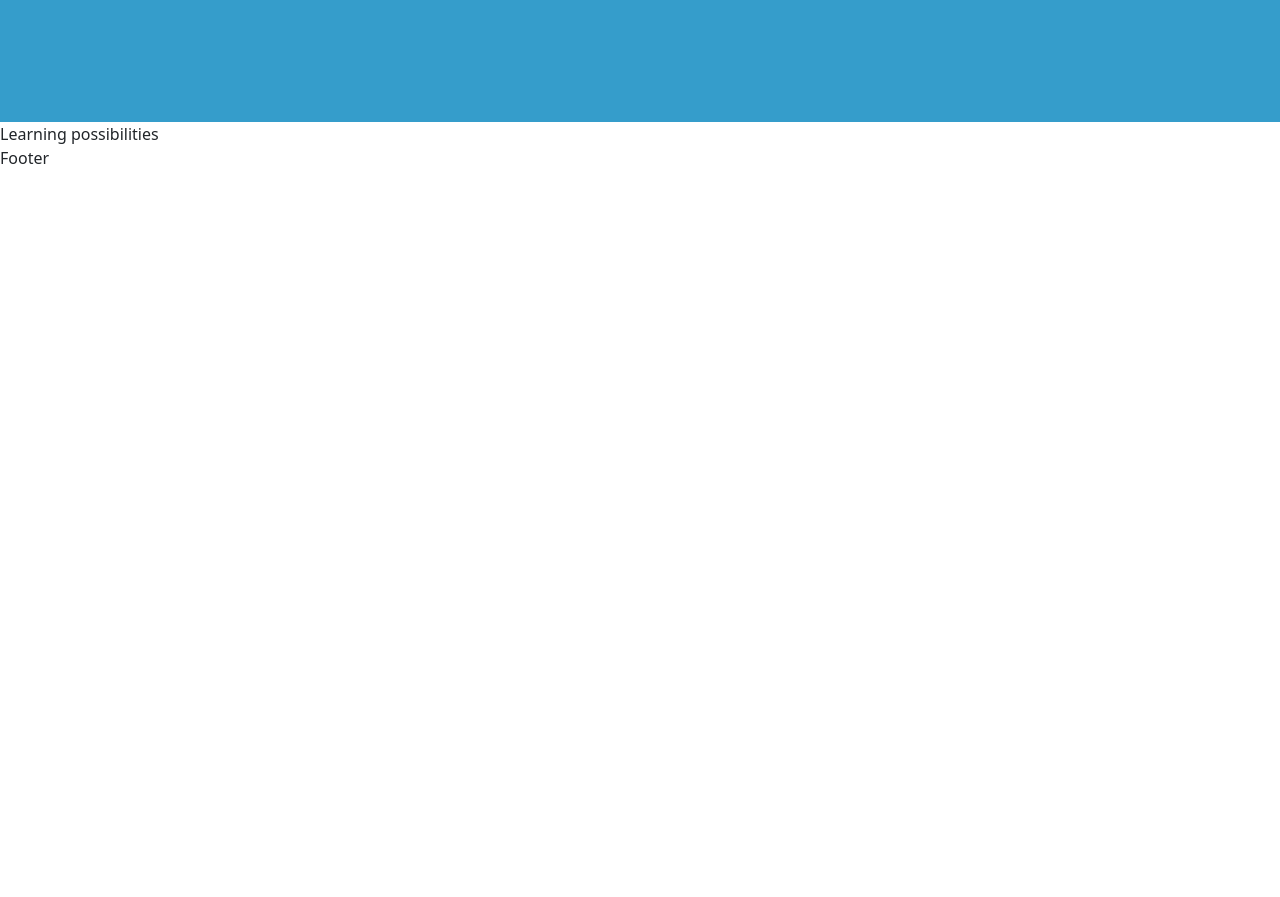
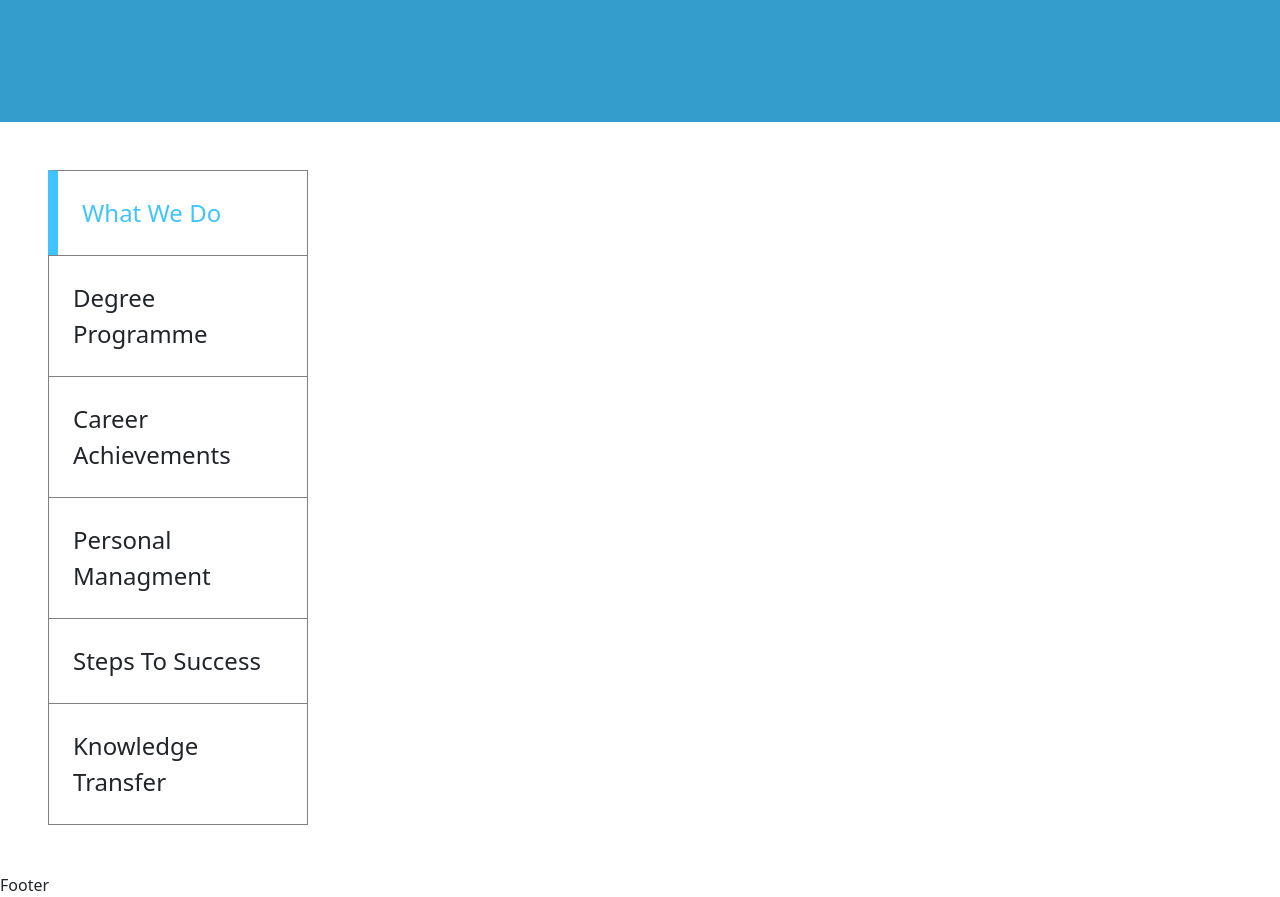
Before and after one commit to totarochristian/proj-html-vuejs, a Vue app: page / in a window 1280 px wide. Shown: the part 3680-4577 px from the top of the page. Before the commit the page ends 3850 px from the top, so only its background shows below. Built offline with nearby package versions, Linux system fonts and the light colour scheme.

Commit message:
Define the style for the learning sections menu in learning possibilities component

```diff
--- a/src/components/Main/LearningPossibilitiesComponent.vue
+++ b/src/components/Main/LearningPossibilitiesComponent.vue
@@ -1,15 +1,41 @@
 <template>
-  <div id="learningPossibilities">
-    Learning possibilities
+  <div id="learningPossibilities" class="p-4">
+    <div id="learningSections" class="p-4 col-3 d-flex flex-column align-items-start">
+      <span class="w-100 text-capitalize fs-4 p-4" :class="{'active': index == activeIndex}" v-for="(elem, index) in store.siteCreationData.main.learningPossibilities.data">{{ elem.sectiontitle }}</span>
+    </div>
   </div>
 </template>
 
 <script>
+  import { store } from '../../data/store';
+
   export default {
-    name: 'LearningPossibilities'
+    name: 'LearningPossibilities',
+    data(){
+      return{
+        store,
+        activeIndex: 0
+      }
+    }
   }
 </script>
 
 <style lang="scss" scoped>
+  @use '../../assets/styles/partial/variables' as *;
 
+  #learningPossibilities{
+    #learningSections{
+      span{
+        border: 1px solid grey;
+        border-bottom: 0;
+        &:last-child{
+          border-bottom: 1px solid grey;
+        }
+      }
+    }
+    #learningSections>span.active,#learningSections>span:hover{
+      color: $buttonColor1;
+      border-left: 10px solid $buttonColor1;
+    }
+  }
 </style>
```
